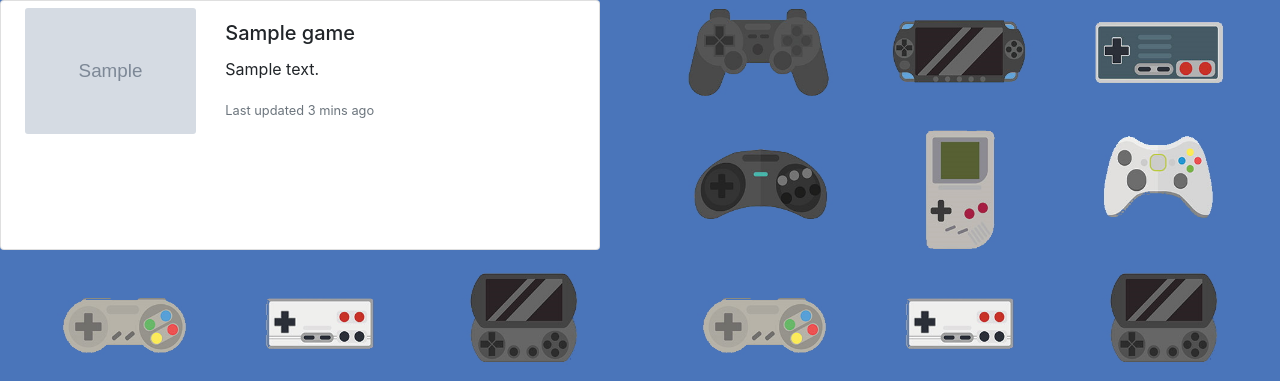
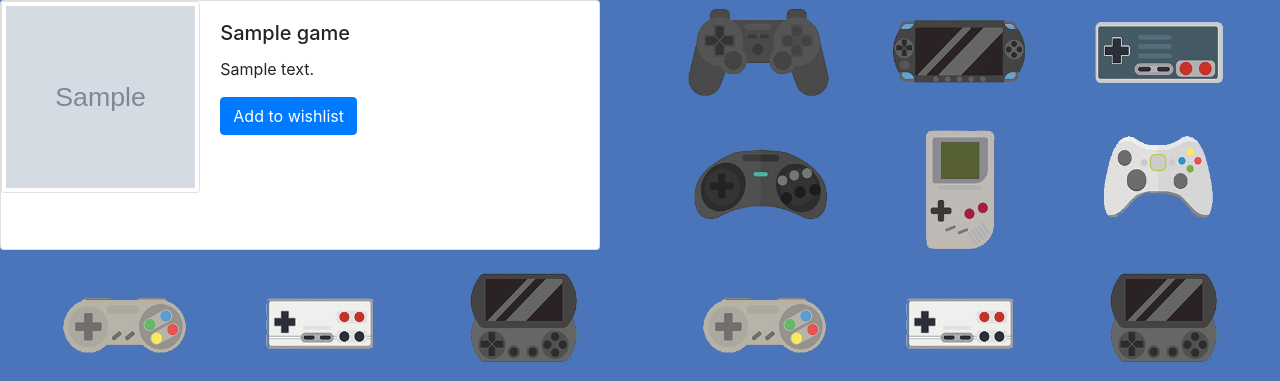
Before and after one commit to PatrickVFerrer/flask-game-recommender, a Flask app: template templates/game_recs.html in a window 1280 px wide. Shown: the part 56-437 px from the top of the page. Run offline with Flask 2, Linux system fonts and the light colour scheme; the template is opened without the code that fills it: most values are stand-ins (such as "Sample title", 1, 10 or a date in 2020); grey boxes marked "Sample" are stand-in pictures; some libraries are stand-ins or nearby versions.

Commit message:
didnt do anything

```diff
--- a/static/css/style.css
+++ b/static/css/style.css
@@ -48,3 +48,9 @@ body {
     max-width: 90%;
     max-height: 90%
 }
+
+.card-img{
+    width: 100%;
+    height: 15vw;
+    object-fit: cover;
+}
--- a/templates/game_recs.html
+++ b/templates/game_recs.html
@@ -5,16 +5,17 @@
 {% block content%}
     <div class="card-deck">
         {% for game in games %}
-            <div class="card mb-3 container" style="min-width: 600px; max-width: 600px; min-height:250px; max-height:250px;">
+            <div class="card mb-3" style="min-width: 600px; max-width: 600px; min-height:250px; max-height:250px;">
                 <div class="row no-gutters">
                     <div class="col-md-4 fill" style="">
-                        <img src="{{ model.get_cover(game['id']) }}" class="card-img" alt="..." style="">
+                        <img src="{{ model.get_cover(game['id']) }}" class="card-img img-fluid img-thumbnail " alt="..." style="max-height:240px; max-width: 300px;">
                     </div>
                     <div class="col-md-8">
                         <div class="card-body">
                             <h5 class="card-title">{{game["name"]}}</h5>
                             <p class="card-text">{{game["summary"]}}</p>
-                            <p class="card-text"><small class="text-muted">Last updated 3 mins ago</small></p>
+                            <button type="button" class="btn btn-primary">Add to wishlist</button>
+
                         </div>
                     </div>
                 </div>
```
Also changed, not shown: templates/wishlist.html (+23 -0 lines).
